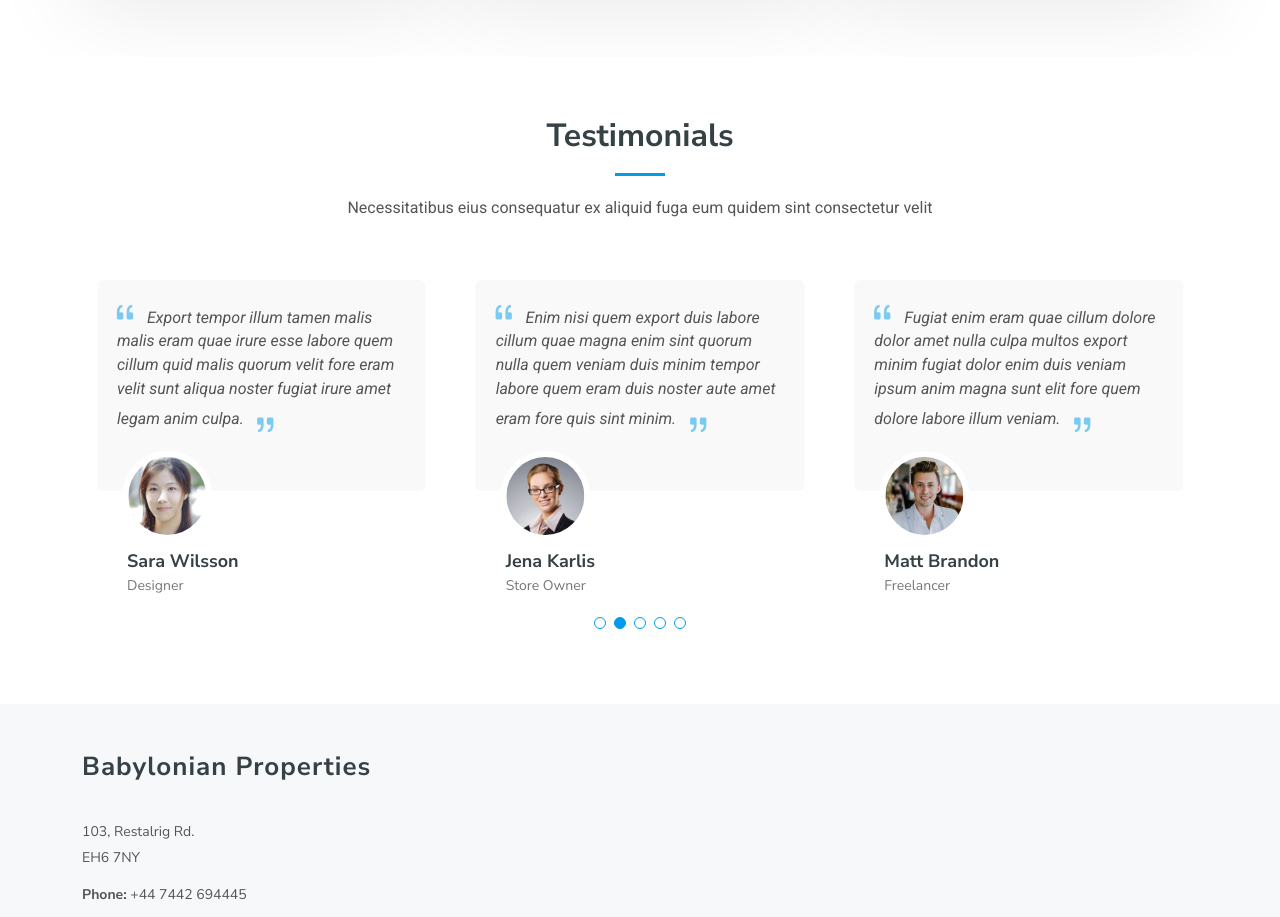
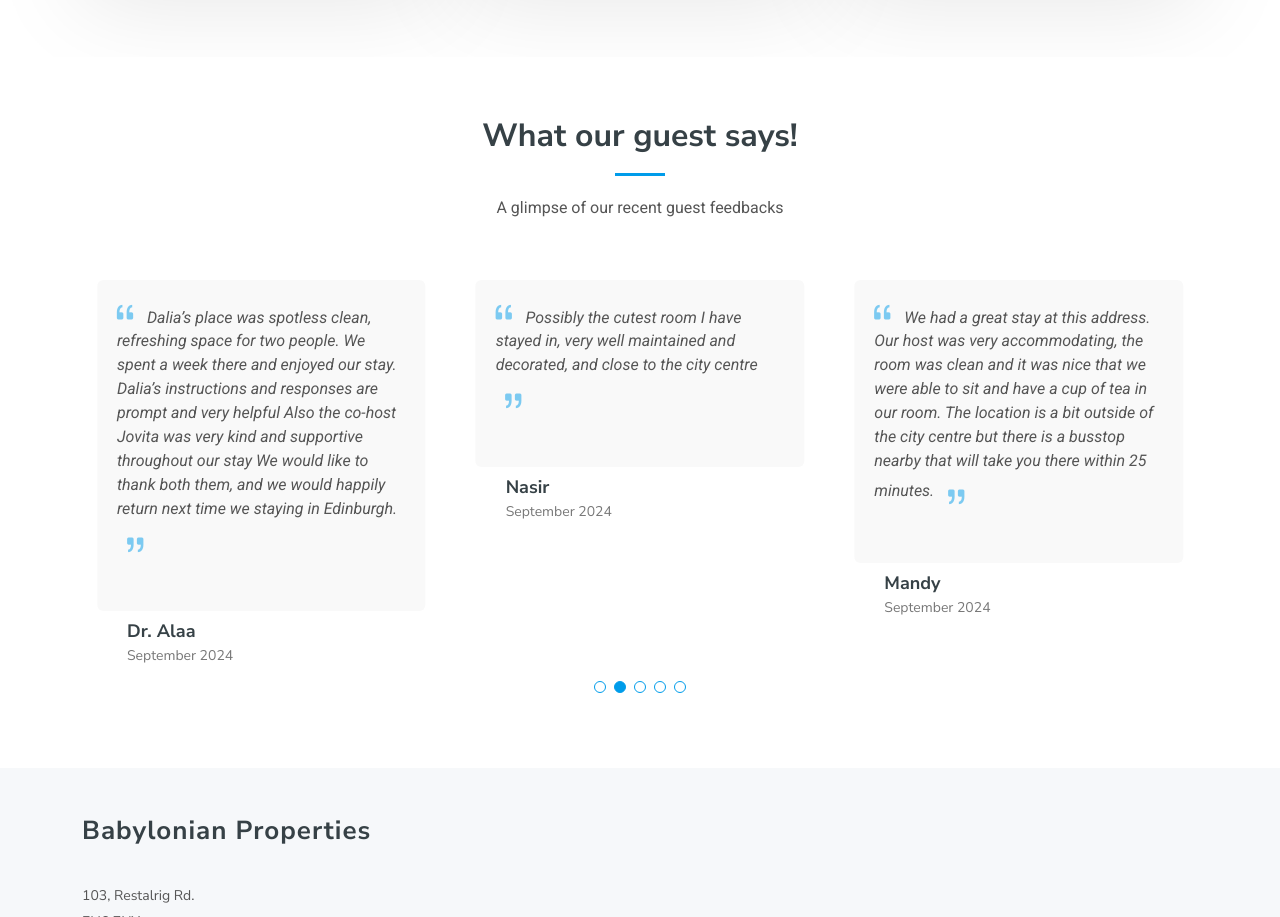
Before and after one commit to nikhilbiju-kv/AirBnb, a plain HTML site: page index.html in a window 1280 px wide. Shown: the part 3801-4718 px from the top of the page. Drawn offline with Linux system fonts and the light colour scheme.

Commit message:
added feedback

```diff
--- a/index.html
+++ b/index.html
@@ -282,8 +282,8 @@
 
       <!-- Section Title -->
       <div class="container section-title" data-aos="fade-up">
-        <h2>Testimonials</h2>
-        <p>Necessitatibus eius consequatur ex aliquid fuga eum quidem sint consectetur velit</p>
+        <h2>What our guest says!</h2>
+        <p>A glimpse of our recent guest feedbacks</p>
       </div><!-- End Section Title -->
 
       <div class="container" data-aos="fade-up" data-aos-delay="100">
@@ -320,12 +320,33 @@
               <div class="testimonial-item" "="">
             <p>
               <i class=" bi bi-quote quote-icon-left"></i>
-                <span>Proin iaculis purus consequat sem cure digni ssim donec porttitora entum suscipit rhoncus. Accusantium quam, ultricies eget id, aliquam eget nibh et. Maecen aliquam, risus at semper.</span>
+                <span>The home met expectations. Nice with a private entrance and bathroom in the room. The host was helpful and easy to communicate with. Took a moment to walk from town and here, but the area felt safe and good. A home to recommend.</span>
                 <i class="bi bi-quote quote-icon-right"></i>
                 </p>
-                <img src="assets/img/testimonials/testimonials-1.jpg" class="testimonial-img" alt="">
-                <h3>Saul Goodman</h3>
-                <h4>Ceo &amp; Founder</h4>
+                <h3>Daniel</h3>
+                <h4>September 2024</h4>
+              </div>
+            </div><!-- End testimonial item -->
+            <div class="swiper-slide">
+              <div class="testimonial-item">
+                <p>
+                  <i class="bi bi-quote quote-icon-left"></i>
+                  <span>Dalia’s place was spotless clean, refreshing space for two people. We spent a week there and enjoyed our stay. Dalia’s instructions and responses are prompt and very helpful Also the co-host Jovita was very kind and supportive throughout our stay We would like to thank both them, and we would happily return next time we staying in Edinburgh.</span>
+                  <i class="bi bi-quote quote-icon-right"></i>
+                </p>
+                <h3>Dr. Alaa</h3>
+                <h4>September 2024</h4>
+              </div>
+            </div><!-- End testimonial item -->
+            <div class="swiper-slide">
+              <div class="testimonial-item">
+                <p>
+                  <i class="bi bi-quote quote-icon-left"></i>
+                  <span>Possibly the cutest room I have stayed in, very well maintained and decorated, and close to the city centre</span>
+                  <i class="bi bi-quote quote-icon-right"></i>
+                </p>
+                <h3>Nasir</h3>
+                <h4>September 2024</h4>
               </div>
             </div><!-- End testimonial item -->
 
@@ -333,51 +354,23 @@
               <div class="testimonial-item">
                 <p>
                   <i class="bi bi-quote quote-icon-left"></i>
-                  <span>Export tempor illum tamen malis malis eram quae irure esse labore quem cillum quid malis quorum velit fore eram velit sunt aliqua noster fugiat irure amet legam anim culpa.</span>
+                  <span>We had a great stay at this address. Our host was very accommodating, the room was clean and it was nice that we were able to sit and have a cup of tea in our room. The location is a bit outside of the city centre but there is a busstop nearby that will take you there within 25 minutes.</span>
                   <i class="bi bi-quote quote-icon-right"></i>
                 </p>
-                <img src="assets/img/testimonials/testimonials-2.jpg" class="testimonial-img" alt="">
-                <h3>Sara Wilsson</h3>
-                <h4>Designer</h4>
+                <h3>Mandy</h3>
+                <h4>September 2024</h4>
               </div>
             </div><!-- End testimonial item -->
 
-            <div class="swiper-slide">
+           <div class="swiper-slide">
               <div class="testimonial-item">
                 <p>
                   <i class="bi bi-quote quote-icon-left"></i>
-                  <span>Enim nisi quem export duis labore cillum quae magna enim sint quorum nulla quem veniam duis minim tempor labore quem eram duis noster aute amet eram fore quis sint minim.</span>
+                  <span>We spent 2 nights in Dalia's accommodation where we were hosted very well! We recommend it.</span>
                   <i class="bi bi-quote quote-icon-right"></i>
                 </p>
-                <img src="assets/img/testimonials/testimonials-3.jpg" class="testimonial-img" alt="">
-                <h3>Jena Karlis</h3>
-                <h4>Store Owner</h4>
-              </div>
-            </div><!-- End testimonial item -->
-
-            <div class="swiper-slide">
-              <div class="testimonial-item">
-                <p>
-                  <i class="bi bi-quote quote-icon-left"></i>
-                  <span>Fugiat enim eram quae cillum dolore dolor amet nulla culpa multos export minim fugiat dolor enim duis veniam ipsum anim magna sunt elit fore quem dolore labore illum veniam.</span>
-                  <i class="bi bi-quote quote-icon-right"></i>
-                </p>
-                <img src="assets/img/testimonials/testimonials-4.jpg" class="testimonial-img" alt="">
-                <h3>Matt Brandon</h3>
-                <h4>Freelancer</h4>
-              </div>
-            </div><!-- End testimonial item -->
-
-            <div class="swiper-slide">
-              <div class="testimonial-item">
-                <p>
-                  <i class="bi bi-quote quote-icon-left"></i>
-                  <span>Quis quorum aliqua sint quem legam fore sunt eram irure aliqua veniam tempor noster veniam sunt culpa nulla illum cillum fugiat legam esse veniam culpa fore nisi cillum quid.</span>
-                  <i class="bi bi-quote quote-icon-right"></i>
-                </p>
-                <img src="assets/img/testimonials/testimonials-5.jpg" class="testimonial-img" alt="">
-                <h3>John Larson</h3>
-                <h4>Entrepreneur</h4>
+                <h3>Alexandra</h3>
+                <h4>September 2024</h4>
               </div>
             </div><!-- End testimonial item -->
 
```
Also changed, not shown: spots.html (+0 -8 lines), assets/img/around/holyrood1.jpg (added), assets/img/around/holyrood2.jpg (added), assets/img/around/holyrood3.jpg (added), assets/img/around/holyrood4.jpg (added).
